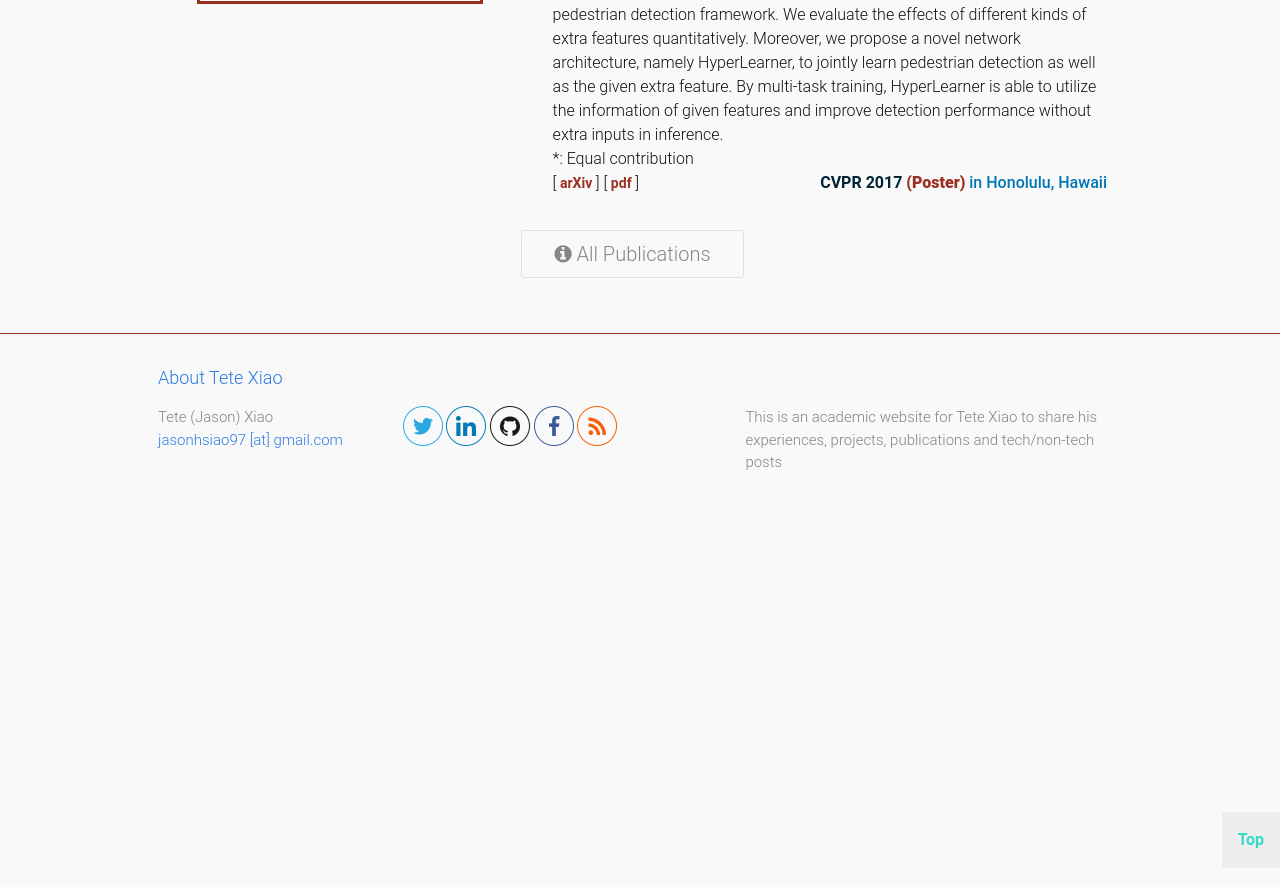
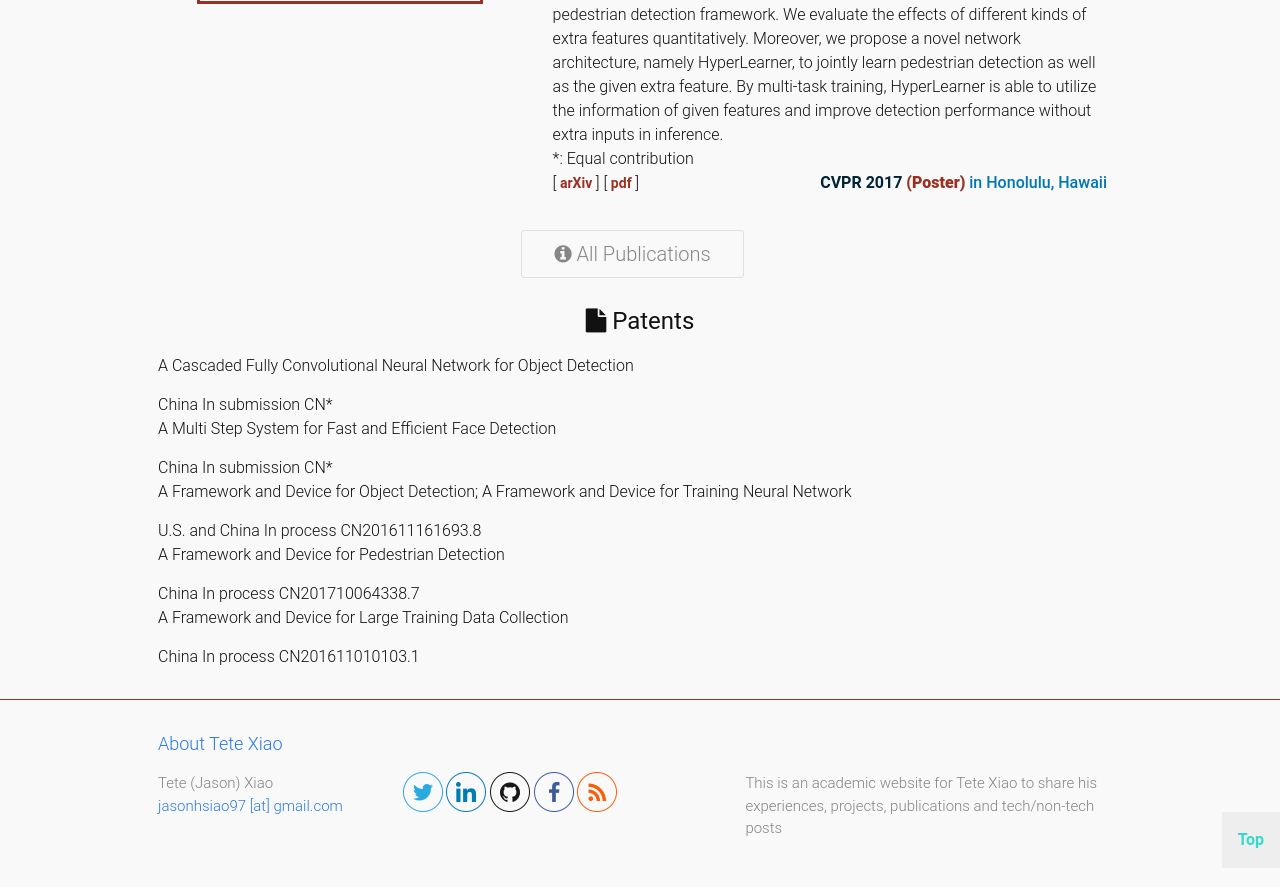
Before and after one commit to Tete-Xiao/Tete-Xiao.github.io, a Jekyll site: the page built from index.html, in a window 1280 px wide and 900 px high, scrolled down 1600 px. Shown: the top 887 px of the window. Built offline with Jekyll 4.4.1, drawn with Linux system fonts in a browser that asks for light colours; before the commit the page ends 2134 px from its top, so only the background shows below that.

Commit message:
add patent

```diff
--- /dev/null
+++ b/_data/patents.yml
@@ -0,0 +1,51 @@
+- title: 'A Cascaded Fully Convolutional Neural Network for Object Detection'
+  date:  'July. 2017'
+  selected: true
+  authors:
+    - name: <strong>T. Xiao</strong>
+      url:  ''
+  status:         'In submission'
+  patent_number:  'CN*'
+  place:          'China'
+- title: 'A Multi Step System for Fast and Efficient Face Detection'
+  date:  'July. 2017'
+  selected: true
+  authors:
+    - name: <strong>T. Xiao</strong>
+      url:  ''
+  status:         'In submission'
+  patent_number:  'CN*'
+  place:          'China'
+- title: 'A Framework and Device for Object Detection; A Framework and Device for Training Neural Network'
+  date:  'Nov. 2016'
+  selected: true
+  authors:
+    - name: <strong>T. Xiao</strong>
+      url:  ''
+    - name: J. Mao
+      url:  ''
+  status:         'In process'
+  patent_number:  'CN201611161693.8'
+  place:          'U.S. and China'
+- title: 'A Framework and Device for Pedestrian Detection'
+  date:  'Nov. 2016'
+  selected: true
+  authors:
+    - name: <strong>T. Xiao</strong>
+      url:  ''
+    - name: J. Mao
+      url:  ''
+  status:         'In process'
+  patent_number:  'CN201710064338.7'
+  place:          'China'
+- title: 'A Framework and Device for Large Training Data Collection'
+  date:  'Oct. 2016'
+  selected: true
+  authors:
+    - name: <strong>T. Xiao</strong>
+      url:  ''
+    - name: J. Mao
+      url:  ''
+  status:         'In process'
+  patent_number:  'CN201611010103.1'
+  place:          'China'
--- a/index.html
+++ b/index.html
@@ -105,4 +105,40 @@
   </div>
 </div>
 
+<div id="patents" class="patents">
+  <h1 class="md-heading text-center">
+    <i class="fa fa-file" aria-hidden="true"></i>
+    Patents
+  </h1>
+
+  <div class="pat-list">
+  {% for patent in site.data.patents %}
+  {% if patent.selected %}
+    <div class="pat">
+      <div class="title">
+        {{ patent.title }}
+      </div>
+      <div class="authors">
+        {% for author in publication.authors %}
+          <a class="author" href="{{ author.url }}">
+            {{ author.name | prepend: ' '}}
+          </a>
+          {% if forloop.last == false %},{% endif %}
+        {% endfor %}
+      </div>
+      <div class="desc">
+        <p>{{ publication.desc }}</p>
+      </div>
+      <div class="info">
+        <span class="place">{{ patent.place }}</span>
+        <span class="status">{{ patent.status }}</span>
+        <span class="patent_number">{{ patent.patent_number }}</span>
+      </div>
+    </div>
+  {% endif %}
+  {% endfor %}
+  </div>
+
 </div>
+
+</div>
```
